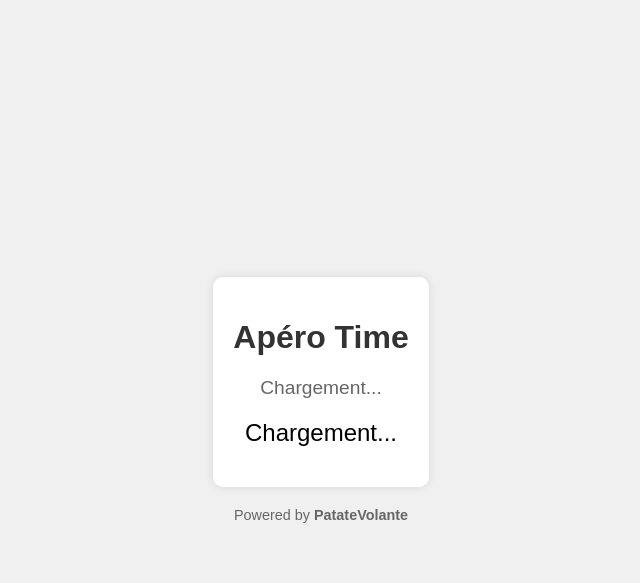
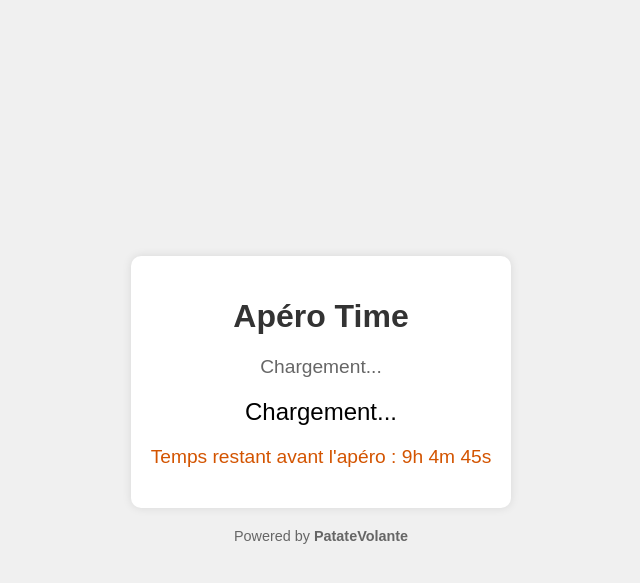
Before and after one commit to PatateVolante/Apero_Time, a Flask app: page / in a window 1280 px wide. Shown: the top 583 px of the page, without its empty margins (319-959 px from the left). Run offline with Flask 2, Linux system fonts and the light colour scheme.

Commit message:
Update v1.1.0
Update v1.1.0, Ajout d'un compte à rebours avant l'apéro.

```diff
--- a/templates/index.html
+++ b/templates/index.html
@@ -41,6 +41,11 @@
             color: #108610;
             margin: 20px 0;
         }
+        .countdown {
+            font-size: 1.2em;
+            margin: 20px 0;
+            color: #d35400;
+        }
         footer {  /* Style pour le footer */
             margin-top: 20px;
             font-size: 0.9em;
@@ -53,9 +58,9 @@
         <h1>Apéro Time</h1>
         <div id="country-time" class="country-time">Chargement...</div>
         <div id="apero-message" class="apero-message">Chargement...</div>
+        <div id="countdown" class="countdown" style="display: none;"></div>
         <div id="apero-now" class="apero-now" style="display: none;">L'apéro est en cours à : </div>
     </div>
-
     <script>
         document.addEventListener('DOMContentLoaded', function() {
             const userTimezone = Intl.DateTimeFormat().resolvedOptions().timeZone || 'Europe/Paris';
@@ -73,13 +78,11 @@
                 .then(data => {
                     const aperoMessage = document.getElementById('apero-message');
                     const aperoNowElement = document.getElementById('apero-now');
-
                     if (data.is_apero_time) {
                         aperoMessage.textContent = 'Il est l\'heure de l\'apéro ! 🍻 Santé !';
                     } else {
                         aperoMessage.textContent = 'Ici il n\'est pas encore l\'heure de l\'apéro 😭 Patience !';
                     }
-
                     if (data.apero_now_city) {
                         aperoNowElement.style.display = 'block';
                         aperoNowElement.textContent = `L'apéro est en cours à : ${data.apero_now_city.city} (${data.apero_now_city.country})`;
@@ -91,8 +94,35 @@
                 });
         });
 
+        function updateCountdown() {
+            const now = new Date();
+            const evening = new Date();
+            evening.setHours(18, 0, 0, 0); // 18h aujourd'hui
+
+            const countdownElement = document.getElementById('countdown');
+            if (now < evening) {
+                countdownElement.style.display = 'block';
+                const diff = evening - now;
+
+                // Calculer heures, minutes, secondes
+                const hours = Math.floor(diff / (1000 * 60 * 60));
+                const minutes = Math.floor((diff % (1000 * 60 * 60)) / (1000 * 60));
+                const seconds = Math.floor((diff % (1000 * 60)) / 1000);
+
+                // Afficher le compte à rebours
+                countdownElement.textContent =
+                    `Temps restant avant l'apéro : ${hours}h ${minutes}m ${seconds}s`;
+            } else {
+                countdownElement.style.display = 'none';
+            }
+        }
+
+        // Mettre à jour le compte à rebours chaque seconde
+        setInterval(updateCountdown, 1000);
+
+        // Appeler la fonction une première fois pour éviter un délai de 1 seconde
+        updateCountdown();
     </script>
-
 <footer>  <!-- Ajoute cette section -->
     Powered by <strong>PatateVolante</strong>
 </footer>
```
Lines whose indentation alone changed are shown as unchanged.
